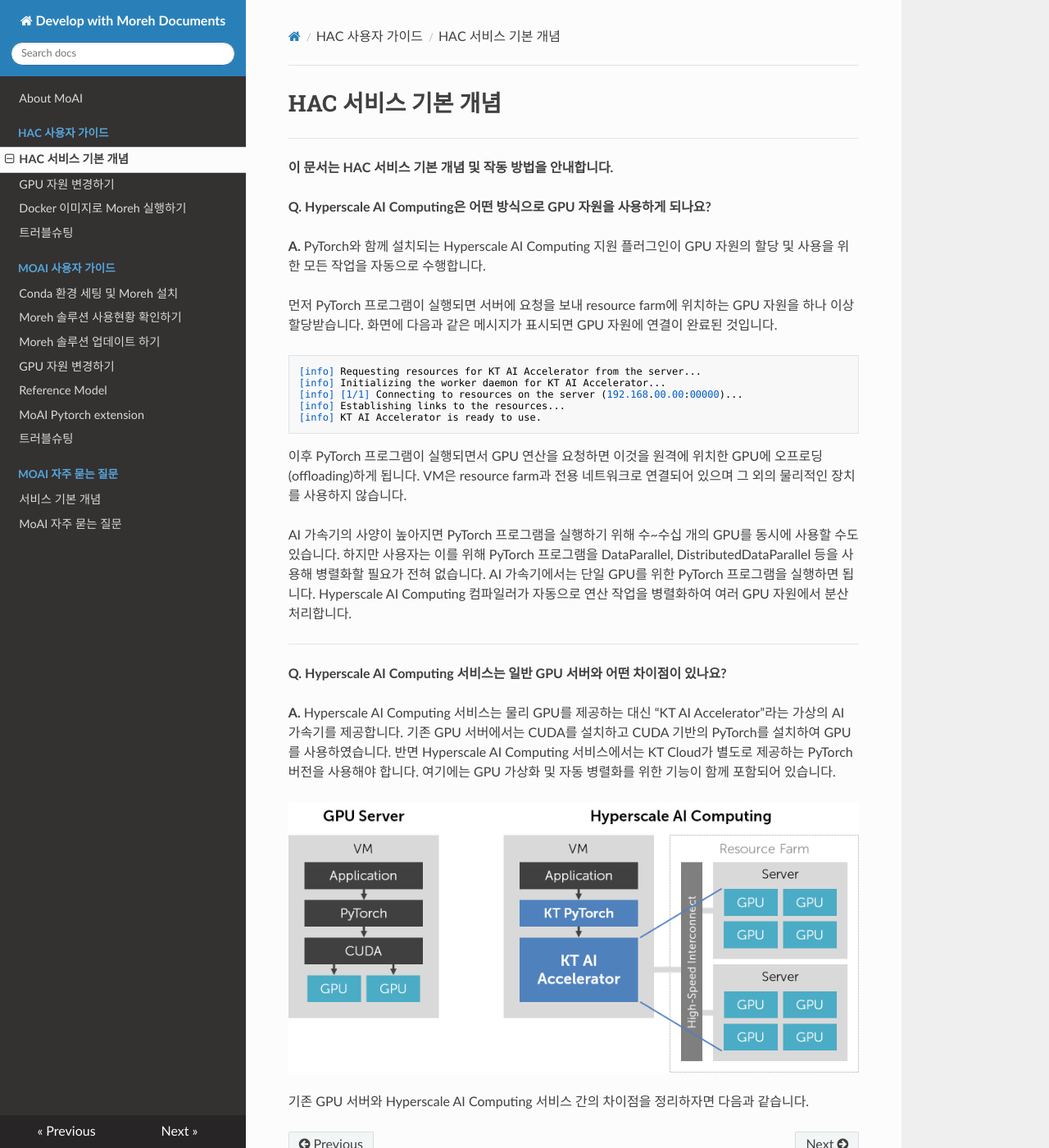
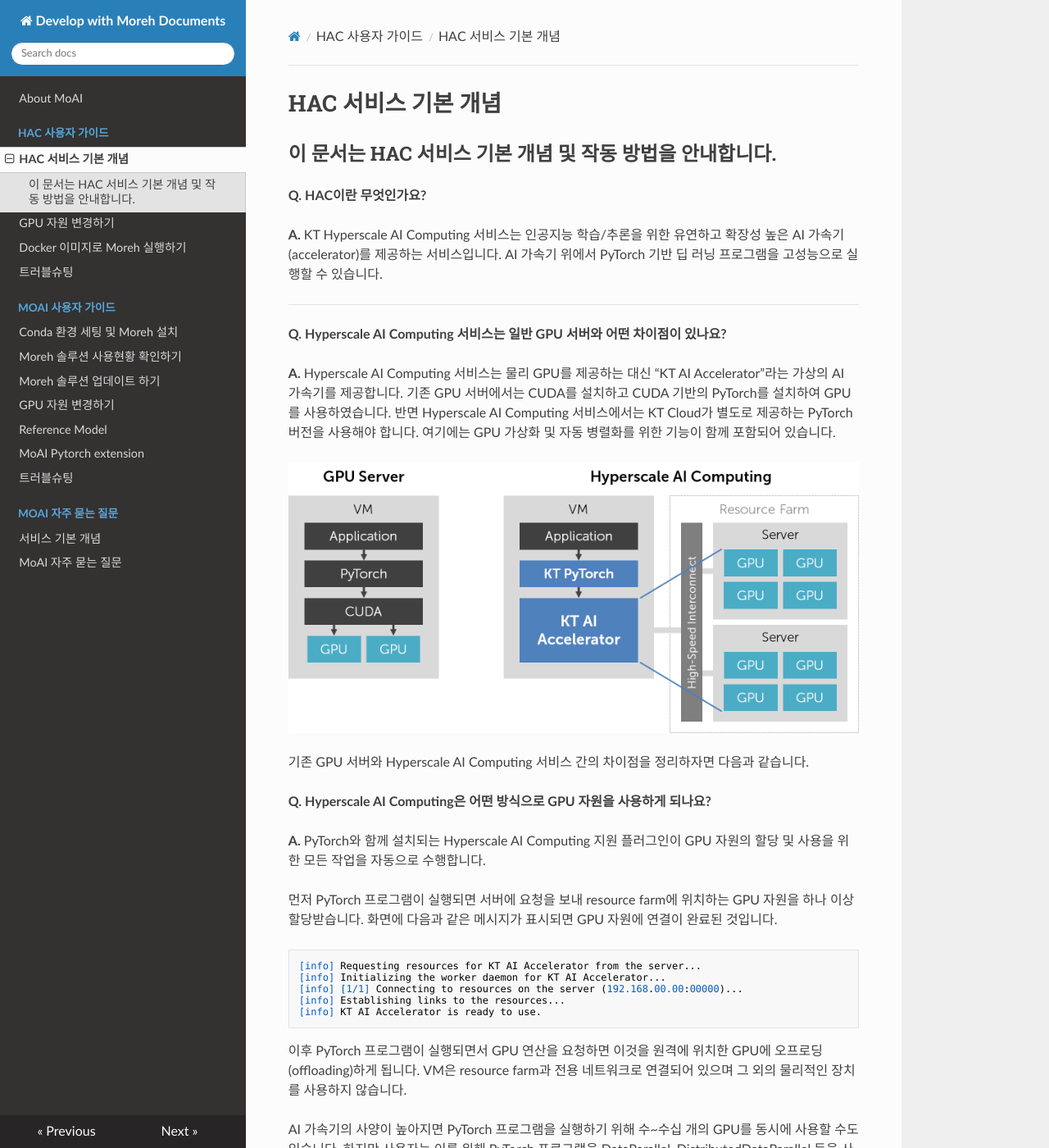
Before and after one commit to johyun1001/moreh-docs-public, an MkDocs documentation site: the page built from docs/HAC 사용자 가이드/1_HAC 서비스 기본 개념.md, in a window 1280 px wide and 1400 px high. Shown: the whole window at 82% size. Built offline with MkDocs 1.6.1, drawn with Linux system fonts in a browser that asks for light colours; nearby versions of some CDN libraries.

Commit message:
gw_feedback12

```diff
--- a/docs/HAC 사용자 가이드/1_HAC 서비스 기본 개념.md
+++ b/docs/HAC 사용자 가이드/1_HAC 서비스 기본 개념.md
@@ -1,7 +1,21 @@
 # HAC 서비스 기본 개념
 
+**이 문서는 HAC 서비스 기본 개념 및 작동 방법을 안내합니다.**
 ---
-**이 문서는 HAC 서비스 기본 개념 및 작동 방법을 안내합니다.**
+
+**Q. HAC이란 무엇인가요?**
+
+**A.** KT Hyperscale AI Computing 서비스는 인공지능 학습/추론을 위한 유연하고 확장성 높은 AI 가속기(accelerator)를 제공하는 서비스입니다. AI 가속기 위에서 PyTorch 기반 딥 러닝 프로그램을 고성능으로 실행할 수 있습니다.
+
+---
+
+**Q. Hyperscale AI Computing 서비스는 일반 GPU 서버와 어떤 차이점이 있나요?**
+
+**A.** Hyperscale AI Computing 서비스는 물리 GPU를 제공하는 대신 “KT AI Accelerator”라는 가상의 AI 가속기를 제공합니다. 기존 GPU 서버에서는 CUDA를 설치하고 CUDA 기반의 PyTorch를 설치하여 GPU를 사용하였습니다. 반면 Hyperscale AI Computing 서비스에서는 KT Cloud가 별도로 제공하는 PyTorch 버전을 사용해야 합니다. 여기에는 GPU 가상화 및 자동 병렬화를 위한 기능이 함께 포함되어 있습니다.
+
+![GPUvsHAC](../image/GPUvsHAC.png)
+
+기존 GPU 서버와 Hyperscale AI Computing 서비스 간의 차이점을 정리하자면 다음과 같습니다.
 
 
 **Q. Hyperscale AI Computing은 어떤 방식으로 GPU 자원을 사용하게 되나요?**
@@ -23,11 +37,3 @@
 AI 가속기의 사양이 높아지면 PyTorch 프로그램을 실행하기 위해 수~수십 개의 GPU를 동시에 사용할 수도 있습니다. 하지만 사용자는 이를 위해 PyTorch 프로그램을 DataParallel, DistributedDataParallel 등을 사용해 병렬화할 필요가 전혀 없습니다. AI 가속기에서는 단일 GPU를 위한 PyTorch 프로그램을 실행하면 됩니다. Hyperscale AI Computing 컴파일러가 자동으로 연산 작업을 병렬화하여 여러 GPU 자원에서 분산 처리합니다.
 
 ---
-
-**Q. Hyperscale AI Computing 서비스는 일반 GPU 서버와 어떤 차이점이 있나요?**
-
-**A.** Hyperscale AI Computing 서비스는 물리 GPU를 제공하는 대신 “KT AI Accelerator”라는 가상의 AI 가속기를 제공합니다. 기존 GPU 서버에서는 CUDA를 설치하고 CUDA 기반의 PyTorch를 설치하여 GPU를 사용하였습니다. 반면 Hyperscale AI Computing 서비스에서는 KT Cloud가 별도로 제공하는 PyTorch 버전을 사용해야 합니다. 여기에는 GPU 가상화 및 자동 병렬화를 위한 기능이 함께 포함되어 있습니다.
-
-![GPUvsHAC](../image/GPUvsHAC.png)
-
-기존 GPU 서버와 Hyperscale AI Computing 서비스 간의 차이점을 정리하자면 다음과 같습니다.
```
Also changed, not shown: docs/HAC 사용자 가이드/트러블슈팅.md (+12 -12 lines), docs/MoAI 자주 묻는 질문/서비스 기본 개념.md (+1 -1 lines).
